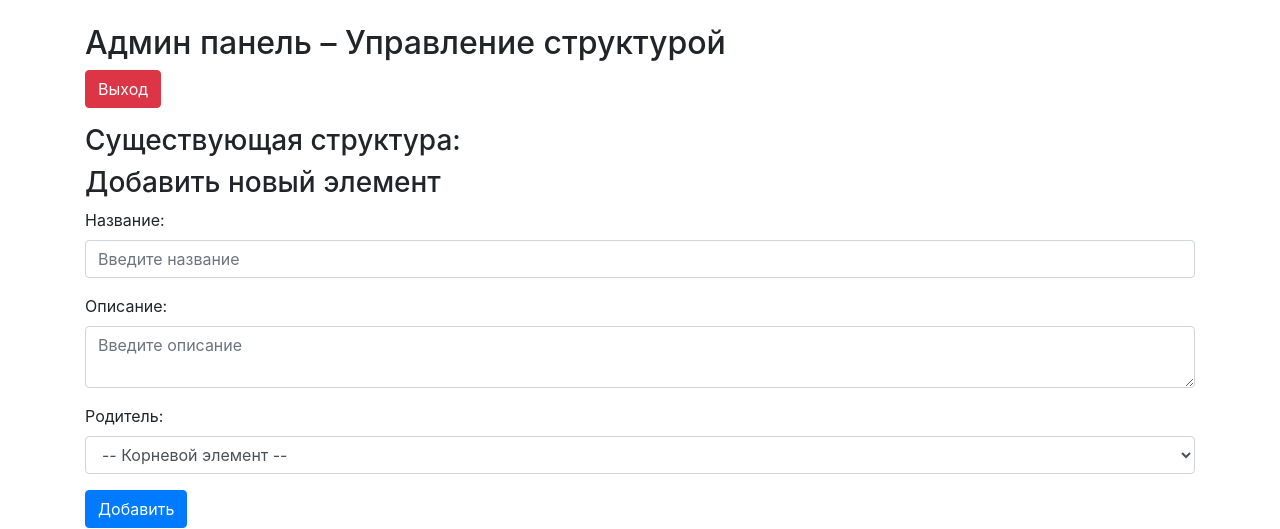
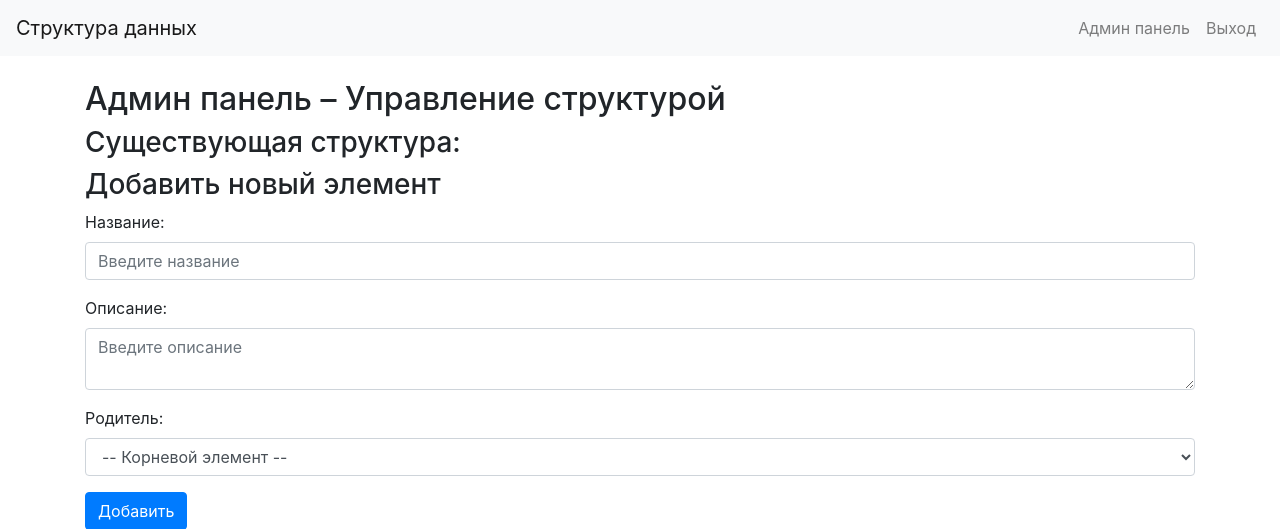
Before and after one commit to nikif9/internet-clients, a PHP site: page /admin in a window 1280 px wide. Shown: the top 529 px of the page. Run offline with PHP 8.4, Linux system fonts and the light colour scheme; the visitor is signed in with stand-in values (Sample User, id 1); data that the repository does not hold is empty.

Commit message:
добавил нав панель

```diff
--- a/src/View/admin.php
+++ b/src/View/admin.php
@@ -1,15 +1,35 @@
 <!DOCTYPE html>
 <html>
+
 <head>
     <meta charset="UTF-8">
     <title>Админ панель – Управление структурой</title>
     <link rel="stylesheet" href="/assets/css/style.css">
     <link rel="stylesheet" href="https://stackpath.bootstrapcdn.com/bootstrap/4.5.0/css/bootstrap.min.css">
 </head>
+
 <body>
+    <nav class="navbar navbar-expand-lg navbar-light bg-light">
+        <a class="navbar-brand" href="/">Структура данных</a>
+        <div class="collapse navbar-collapse">
+            <ul class="navbar-nav ml-auto">
+                <?php if (isset($_SESSION['user_id'])): ?>
+                    <li class="nav-item">
+                        <a class="nav-link" href="/admin">Админ панель</a>
+                    </li>
+                    <li class="nav-item">
+                        <a class="nav-link" href="/logout">Выход</a>
+                    </li>
+                <?php else: ?>
+                    <li class="nav-item">
+                        <a class="nav-link" href="/login">Войти</a>
+                    </li>
+                <?php endif; ?>
+            </ul>
+        </div>
+    </nav>
     <div class="container mt-4">
         <h2>Админ панель – Управление структурой</h2>
-    <p><a href="/logout" class="btn btn-danger">Выход</a></p>
         <?php
         // Вывод ошибок, если имеются
         if (isset($_SESSION['errors'])) {
@@ -52,4 +72,5 @@
     </div>
     <script src="/assets/js/main.js"></script>
 </body>
+
 </html>
--- a/src/View/site.php
+++ b/src/View/site.php
@@ -1,18 +1,20 @@
 <!DOCTYPE html>
 <html>
+
 <head>
     <meta charset="UTF-8">
     <title>Структура данных</title>
     <link rel="stylesheet" href="/assets/css/style.css">
     <link rel="stylesheet" href="https://stackpath.bootstrapcdn.com/bootstrap/4.5.0/css/bootstrap.min.css">
 </head>
+
 <body>
     <!-- Навигационный бар -->
     <nav class="navbar navbar-expand-lg navbar-light bg-light">
         <a class="navbar-brand" href="/">Структура данных</a>
         <div class="collapse navbar-collapse">
             <ul class="navbar-nav ml-auto">
-                <?php if(isset($_SESSION['user_id'])): ?>
+                <?php if (isset($_SESSION['user_id'])): ?>
                     <li class="nav-item">
                         <a class="nav-link" href="/admin">Админ панель</a>
                     </li>
@@ -53,4 +55,5 @@
     </div>
     <script src="/assets/js/main.js"></script>
 </body>
+
 </html>
```
Also changed, not shown: src/View/admin_edit.php (+28 -3 lines), src/View/login.php (+8 -5 lines). Lines whose indentation alone changed are shown as unchanged.
